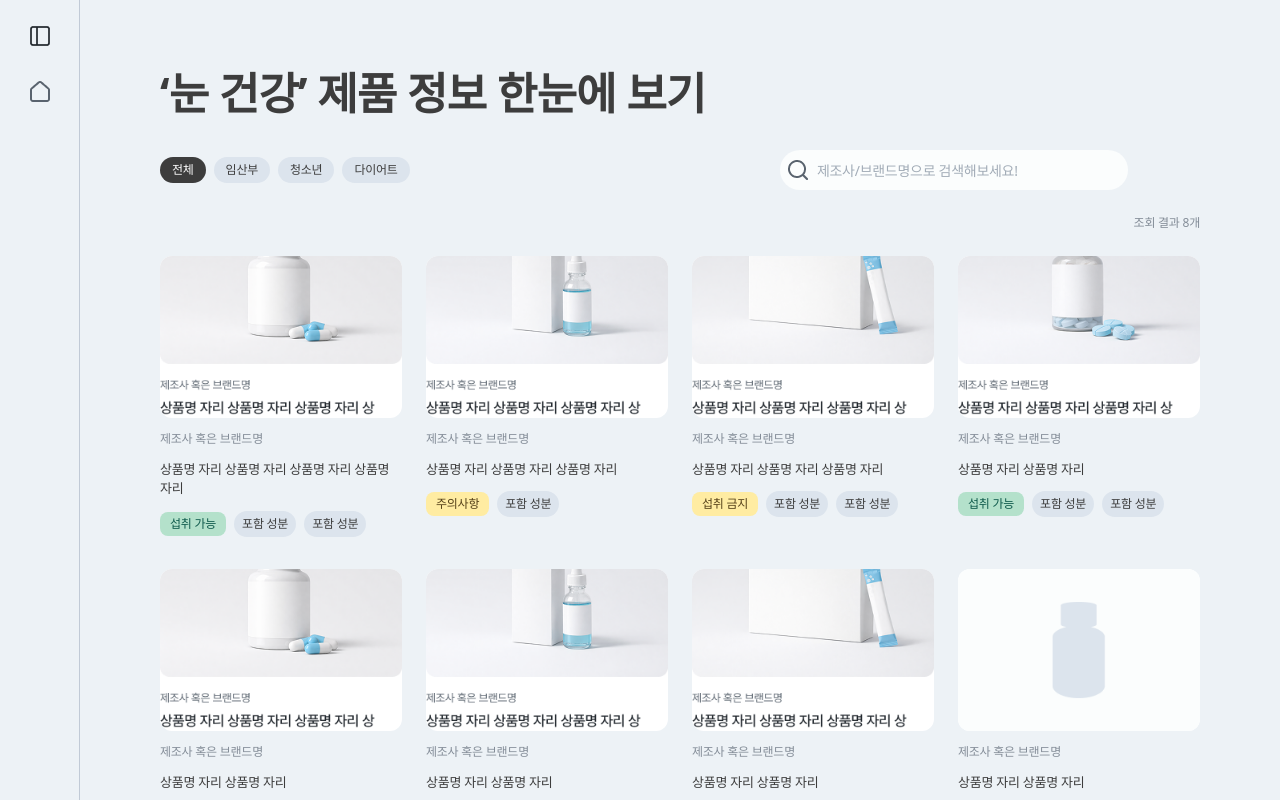
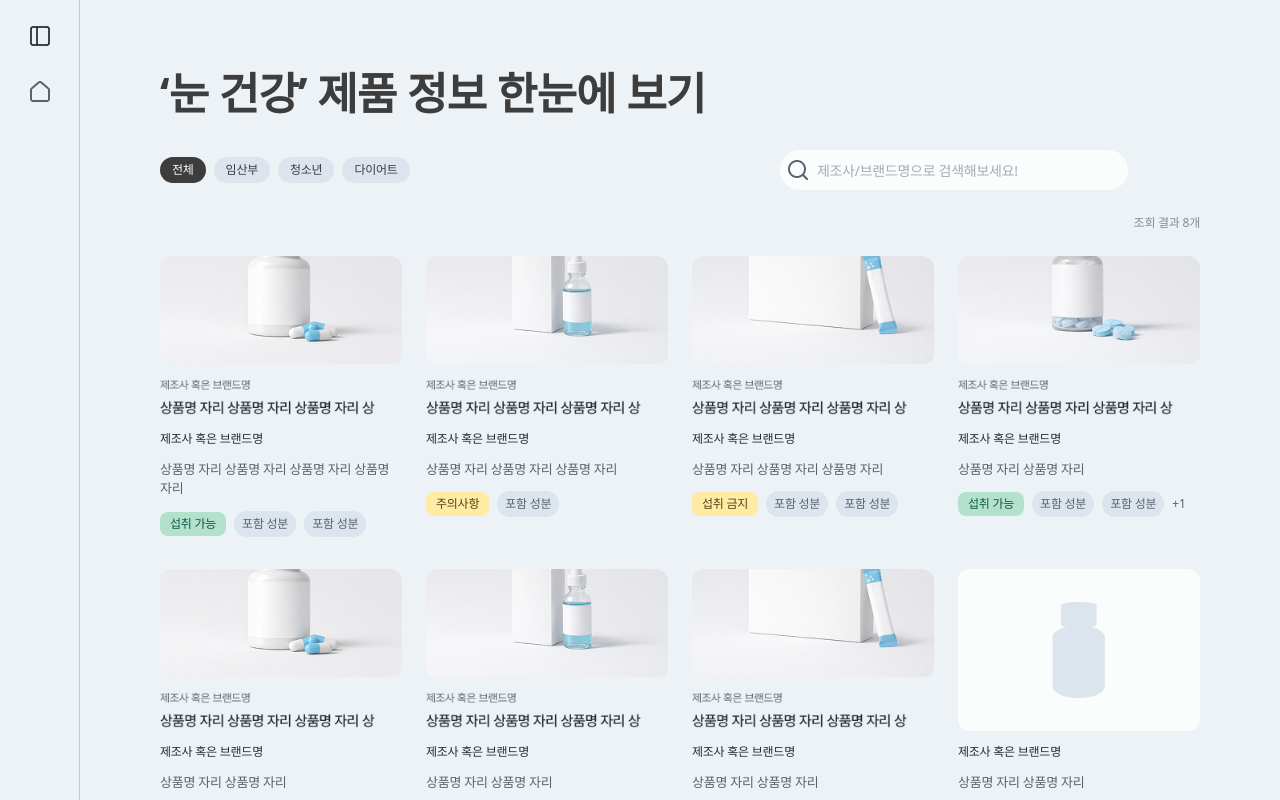
Before and after one commit to MedlyMediLog/MediLog-frontend, a Next.js app: page /product-listing in a window 1280 px wide. Shown: the top 800 px of the page. Built offline with nearby package versions, Linux system fonts and the light colour scheme.

Commit message:
fix: ProductCard 태그 key 중복 오류 해결

```diff
--- a/src/app/product-listing/_components/ProductCard.tsx
+++ b/src/app/product-listing/_components/ProductCard.tsx
@@ -1,25 +1,24 @@
-// src/app/product-listing/_components/ProductCard.tsx
 import Image from 'next/image';
 import { Label } from '@/app/_components/common/Label/Label';
-import { type ProductItem } from '@/app/product-listing/_components/types';
-
-function statusToLabelVariant(status: ProductItem['status']) {
-  // TODO: Label 컴포넌트 variant 규칙에 맞춰 조정 필요
-  // 지금은 텍스트만 맞춰두고 스타일은 Label 구현에 맡기는 방향
-  if (status === '섭취 가능') return 'success';
-  if (status === '주의사항') return 'warning';
-  return 'danger';
-}
+import type { ProductItem } from './types';
 
 type Props = {
   item: ProductItem;
 };
 
+function statusToVariant(status?: ProductItem['status']) {
+  // Label variant: 'default' | 'positive' | 'attention'
+  if (status === '섭취 가능') return 'positive';
+  if (status === '주의사항') return 'attention';
+  if (status === '섭취 금지') return 'attention';
+  return 'default';
+}
+
 export default function ProductCard({ item }: Props) {
   return (
     <article className="flex flex-col gap-3">
       {/* 이미지 */}
-      <div className="relative w-full overflow-hidden rounded-[12px] bg-[#ffffff] aspect-[302/202]">
+      <div className="relative w-full overflow-hidden rounded-[12px] bg-layer-week aspect-[302/202]">
         {item.image ? (
           <Image
             src={item.image}
@@ -27,38 +26,39 @@ export default function ProductCard({ item }: Props) {
             fill
             className="object-cover"
             sizes="(min-width: 1280px) 302px, 100vw"
-            priority={false}
           />
         ) : (
-          <div className="flex h-full w-full items-center justify-center bg-[#f5f7fa]">
-            {/* 제공된 제품 placeholder 이미지로 교체 가능 */}
-            <div className="h-[120px] w-[65px] rounded-[10px] bg-[#d9dfe7]" />
+          <div className="flex h-full w-full items-center justify-center">
+            <div className="h-[120px] w-[65px] rounded-[10px] bg-layer-secondary" />
           </div>
         )}
       </div>
 
       {/* 브랜드 */}
-      <p className="typo-b5 text-[#838c97]">{item.brand}</p>
+      <p className="typo-b5 text-fg-basic-accent">{item.brand}</p>
 
       {/* 상품명 */}
-      <p className="typo-b4 text-[#3d3d3d] line-clamp-2">
-        {item.name}
-      </p>
+      <p className="typo-b4 text-fg-basic-primary line-clamp-2">{item.name}</p>
 
-      {/* 라벨 / 태그 */}
+      {/* 라벨 + 태그 */}
       <div className="flex flex-wrap items-center gap-2">
-        <Label variant={item.status === '섭취 가능' ? 'positive' : 'attention'}>
-          {item.status}
-        </Label>
+        {item.status ? (
+          <Label variant={statusToVariant(item.status)}>{item.status}</Label>
+        ) : null}
 
-        {item.tags?.slice(0, 2).map((t) => (
+        {item.tags?.slice(0, 2).map((t, idx) => (
           <span
-            key={t}
-            className="rounded-full bg-[#dce4ed] px-2 py-1 typo-b5 text-[#3d3d3d]"
+            key={`${item.id}-${t}-${idx}`} // ✅ 중복 방지
+            className="rounded-full bg-layer-secondary px-2 py-1 typo-b5 text-fg-basic-primary"
           >
             {t}
           </span>
         ))}
+
+        {/* +N 표기(태그가 2개 초과면) */}
+        {item.tags && item.tags.length > 2 ? (
+          <span className="typo-b5 text-fg-basic-primary">+{item.tags.length - 2}</span>
+        ) : null}
       </div>
     </article>
   );
```
